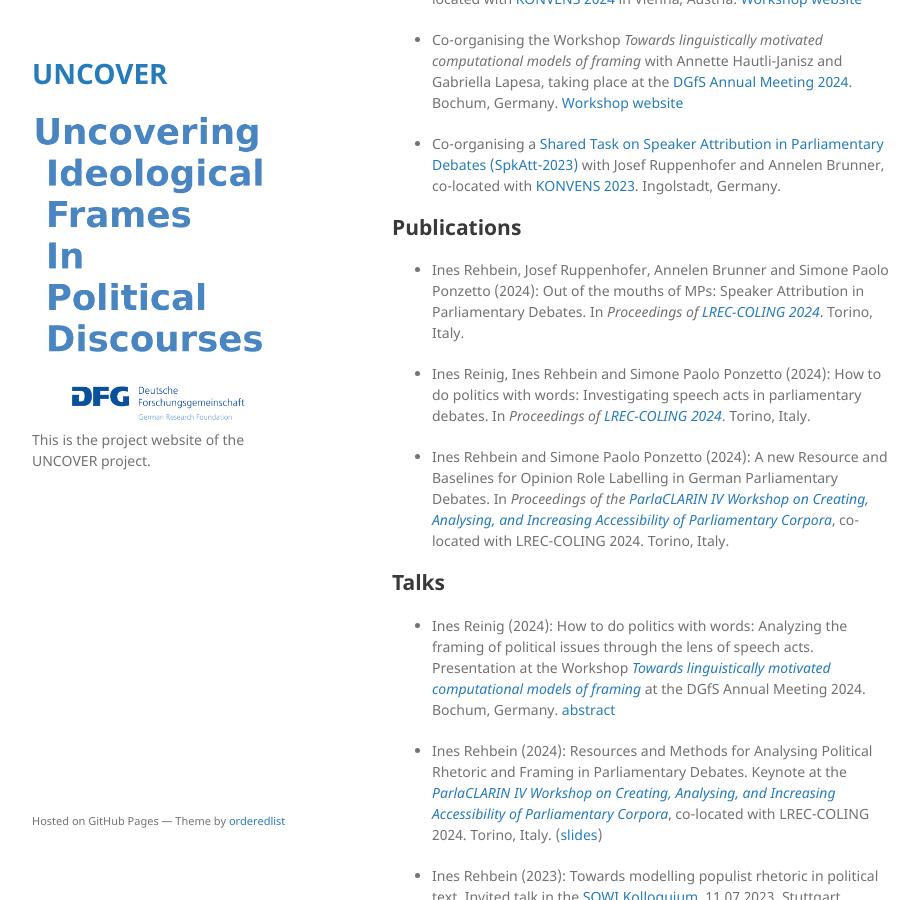
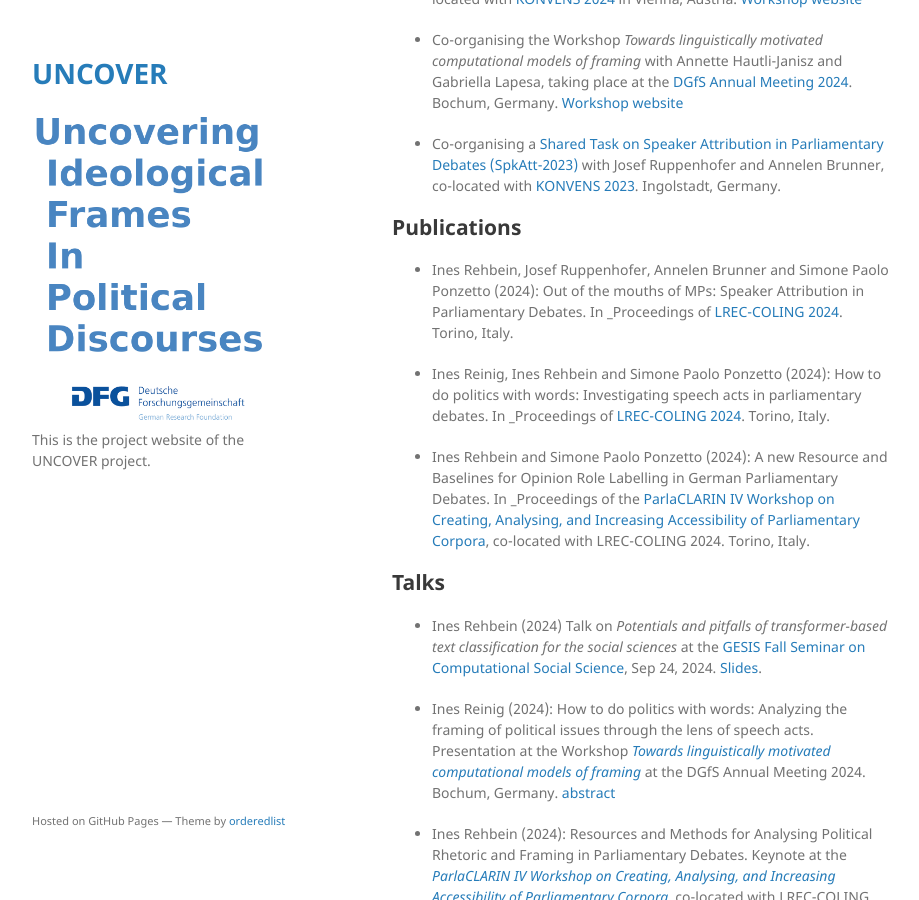
Before and after one commit to irehbein/UNCOVER, a Jekyll site: the page built from index.md, in a window 1280 px wide and 900 px high, scrolled down 1363 px. Shown: the whole window, without its empty margins (178-1097 px from the left). Built offline with Jekyll 4.4.1, drawn with Linux system fonts in a browser that asks for light colours; our own code applies the rules of GitHub Pages for plain Markdown files.

Commit message:
Update index.md

```diff
--- a/index.md
+++ b/index.md
@@ -31,7 +31,7 @@ focusing on frame and ideology coherence as well as the evolution of frames over
 <br/>
 
 ## News
-* Talk on *Potentials and pitfalls of transformer-based text classification for the social sciences* at the [GESIS Fall Seminar on Computational Social Science](https://training.gesis.org/?site=pDetails&child=full&pID=0x6C2F9D88EDAD43D197A2F284BAA9B007), Sep 24, 2024. [Slides](https://github.com/irehbein/UNCOVER/blob/master/docs/gesis-fall-seminar-irehbein.pdf).
+* Talk on *Potentials and pitfalls of transformer-based text classification for the social sciences* at the [GESIS Fall Seminar on Computational Social Science](https://training.gesis.org/?site=pDetails&child=full&pID=0x6C2F9D88EDAD43D197A2F284BAA9B007), Sep 24, 2024. [Slides](https://github.com/irehbein/UNCOVER/blob/master/docs/gesis-fall-seminar-2024-irehbein.pdf).
 
 * Co-organising the 4th Workshop on Computational Linguistics for the Political and Social Sciences (CPSS), taking place on Sep 13, 2024, co-located with [KONVENS 2024](https://konvens-2024.univie.ac.at/) in Vienna, Austria.
 [Workshop website](https://sites.google.com/view/cpss2024konvens/home-page)
@@ -44,14 +44,16 @@ focusing on frame and ideology coherence as well as the evolution of frames over
 
 ## Publications
 
-* Ines Rehbein, Josef Ruppenhofer, Annelen Brunner and Simone Paolo Ponzetto (2024): Out of the mouths of MPs: Speaker Attribution in Parliamentary Debates. In _Proceedings of [LREC-COLING 2024](https://lrec-coling-2024.org)_. Torino, Italy.
+* Ines Rehbein, Josef Ruppenhofer, Annelen Brunner and Simone Paolo Ponzetto (2024): Out of the mouths of MPs: Speaker Attribution in Parliamentary Debates. In _Proceedings of [LREC-COLING 2024](https://lrec-coling-2024.org). Torino, Italy.
 
-* Ines Reinig, Ines Rehbein and Simone Paolo Ponzetto (2024): How to do politics with words: Investigating speech acts in parliamentary debates. In _Proceedings of [LREC-COLING 2024](https://lrec-coling-2024.org)_. Torino, Italy.
+* Ines Reinig, Ines Rehbein and Simone Paolo Ponzetto (2024): How to do politics with words: Investigating speech acts in parliamentary debates. In _Proceedings of [LREC-COLING 2024](https://lrec-coling-2024.org). Torino, Italy.
 
-* Ines Rehbein and Simone Paolo Ponzetto (2024): A new Resource and Baselines for Opinion Role Labelling in German Parliamentary Debates. In _Proceedings of the [ParlaCLARIN IV Workshop on Creating, Analysing, and Increasing Accessibility of Parliamentary Corpora](https://www.clarin.eu/ParlaCLARIN-IV)_, co-located with LREC-COLING 2024. Torino, Italy.
+* Ines Rehbein and Simone Paolo Ponzetto (2024): A new Resource and Baselines for Opinion Role Labelling in German Parliamentary Debates. In _Proceedings of the [ParlaCLARIN IV Workshop on Creating, Analysing, and Increasing Accessibility of Parliamentary Corpora](https://www.clarin.eu/ParlaCLARIN-IV), co-located with LREC-COLING 2024. Torino, Italy.
 
 
 ## Talks
+
+* Ines Rehbein (2024) Talk on *Potentials and pitfalls of transformer-based text classification for the social sciences* at the [GESIS Fall Seminar on Computational Social Science](https://training.gesis.org/?site=pDetails&child=full&pID=0x6C2F9D88EDAD43D197A2F284BAA9B007), Sep 24, 2024. [Slides](https://github.com/irehbein/UNCOVER/blob/master/docs/gesis-fall-seminar-2024-irehbein.pdf).
 
 * Ines Reinig (2024): How to do politics with words: Analyzing the framing of political issues through the lens of speech acts. Presentation at the Workshop _[Towards linguistically motivated computational models of framing](https://sites.google.com/view/dgfs2024-framing/home-page)_ at the DGfS Annual Meeting 2024. Bochum, Germany. [abstract](https://dev3.imp10.ruhr-uni-bochum.de/dgfs/mam/ag6-reinig-at-al.pdf)
 
```
